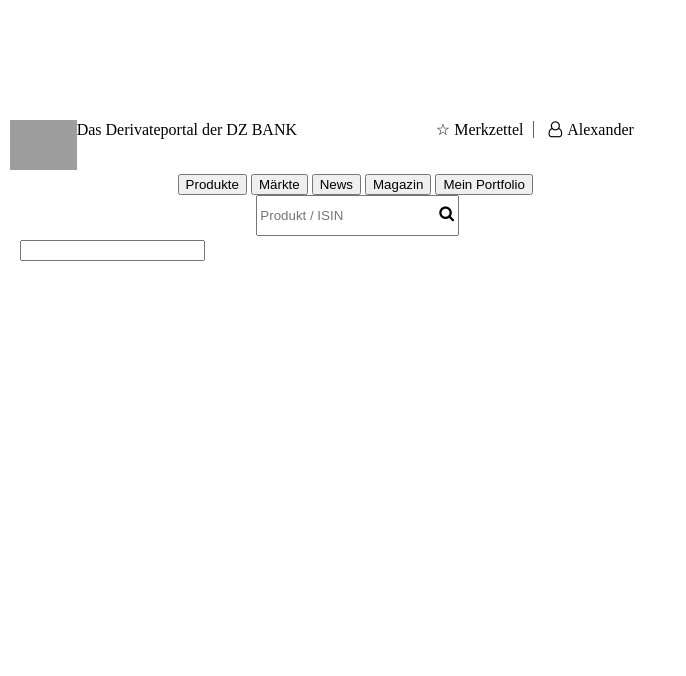
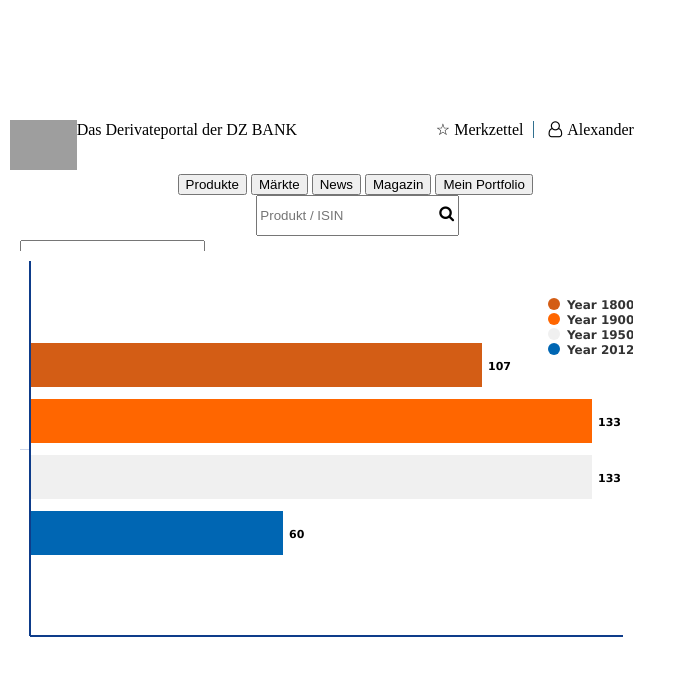
Before and after one commit to mfilenko/roboanalyst, a Django app: page /simulation/ in a window 1280 px wide. Shown: the top 676 px of the page, without its empty margins (0-686 px from the left). Run offline with Django 3.2, Linux system fonts and the light colour scheme; style sheets or scripts are compiled from the project's sources; some libraries are stand-ins or nearby versions; grey boxes are pictures that could not be loaded.

Commit message:
newBardiagramm

```diff
--- a/templates/simulation.html
+++ b/templates/simulation.html
@@ -48,7 +48,86 @@
 
 
 {% block js %}
+<script type="text/javascript">
 
+Highcharts.setOptions({
+ colors: ['#D35D15', '#FF6600', '#F0F0F0', '#0066B3', '#707172', '#ABABAB']
+});
+
+Highcharts.chart('newBardiagramm', {
+  title: {
+    text: '',
+    style: {
+      display: 'none'
+    }
+  },
+  chart: {
+    type: 'bar'
+  },
+  yAxis: {
+    lineColor: '#0E3C8A',
+    gridLineWidth: 0,
+    lineWidth: 2,
+    title: {
+      text: '',
+    },
+    labels: {
+      enabled: false
+    },
+  },
+  xAxis: {
+    lineColor: '#0E3C8A',
+    lineWidth: 2,
+    labels: {
+      enabled: false
+    },
+    title: {
+      text: ''
+    },
+
+  },
+  tooltip: {
+    valueSuffix: ' millions'
+  },
+  plotOptions: {
+    bar: {
+      dataLabels: {
+        enabled: true
+      }
+    }
+  },
+  legend: {
+    layout: 'vertical',
+    align: 'right',
+    verticalAlign: 'top',
+    x: 20,
+    y: 30,
+    floating: true,
+    borderWidth: 0,
+    backgroundColor: ((Highcharts.theme && Highcharts.theme.legendBackgroundColor) || '#FFFFFF'),
+    shadow: false
+  },
+  credits: {
+    enabled: false
+  },
+  credits: {
+    enabled: false
+  },
+  series: [{
+    name: 'Year 1800',
+    data: [107]
+  }, {
+    name: 'Year 1900',
+    data: [133]
+  }, {
+    name: 'Year 1950',
+    data: [133]
+  }, {
+    name: 'Year 2012',
+    data: [60]
+  }]
+});
+</script>
 {% endblock %}
 
 
@@ -64,15 +143,17 @@
 
  <div id="container">
 
-            <input id="ex1" data-slider-id='ex1Slider' type="text" data-slider-min="0" data-slider-max="0.1" data-slider-step="0.01" data-slider-value="3"/>
+            <input id="ex1" data-slider-id='ex1Slider' type="text" data-slider-min="0" data-slider-max="20" data-slider-step="1" data-slider-value="14"/>
 
         </div>
+
+        <div id="newBardiagramm" style="min-width: 310px; max-width: 700px; height: 400px; margin: 0 auto"></div>
 
         <script type="text/javascript">
 // Without JQuery
             var slider = new Slider('#ex1', {
                 formatter: function (value) {
-                    return value * 100 + "% p.a.";
+                    return value+ "% p.a.";
                 },
                 handle: 'square',
                 tooltip: 'always'
```
